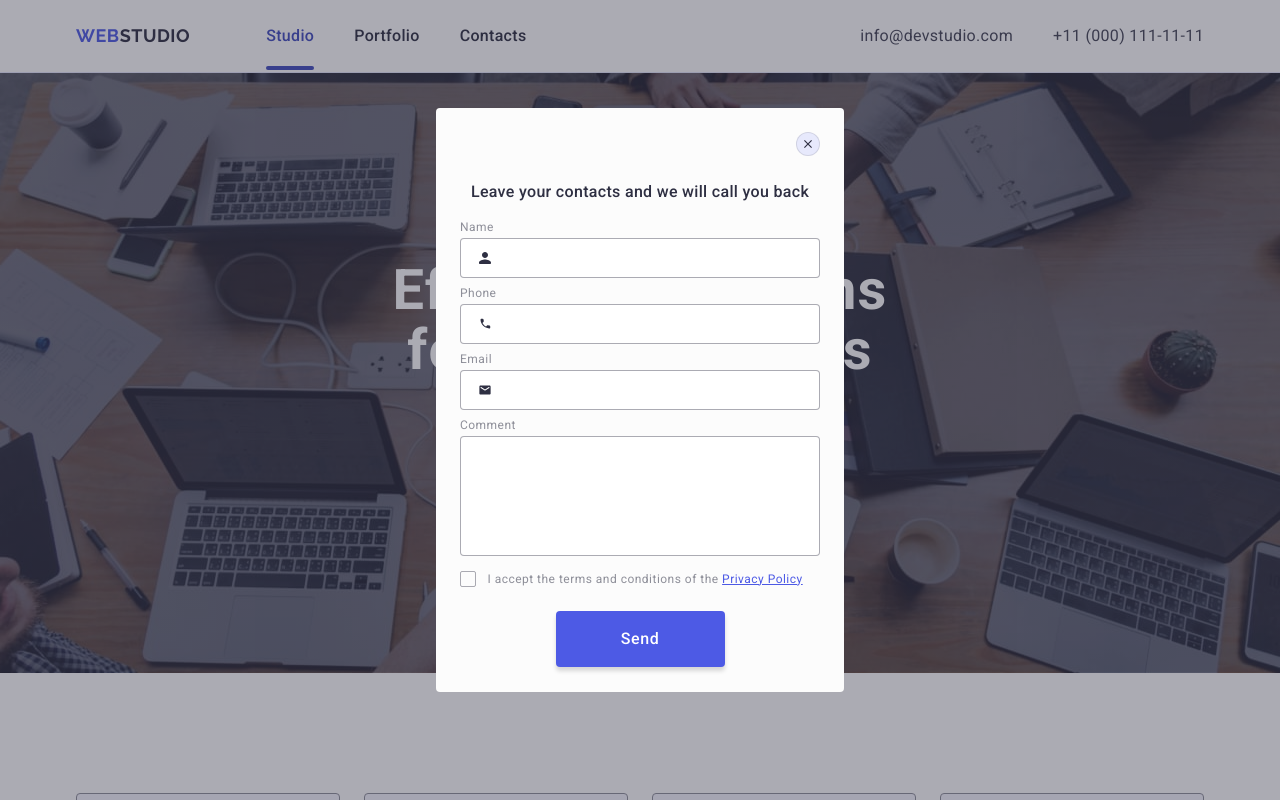
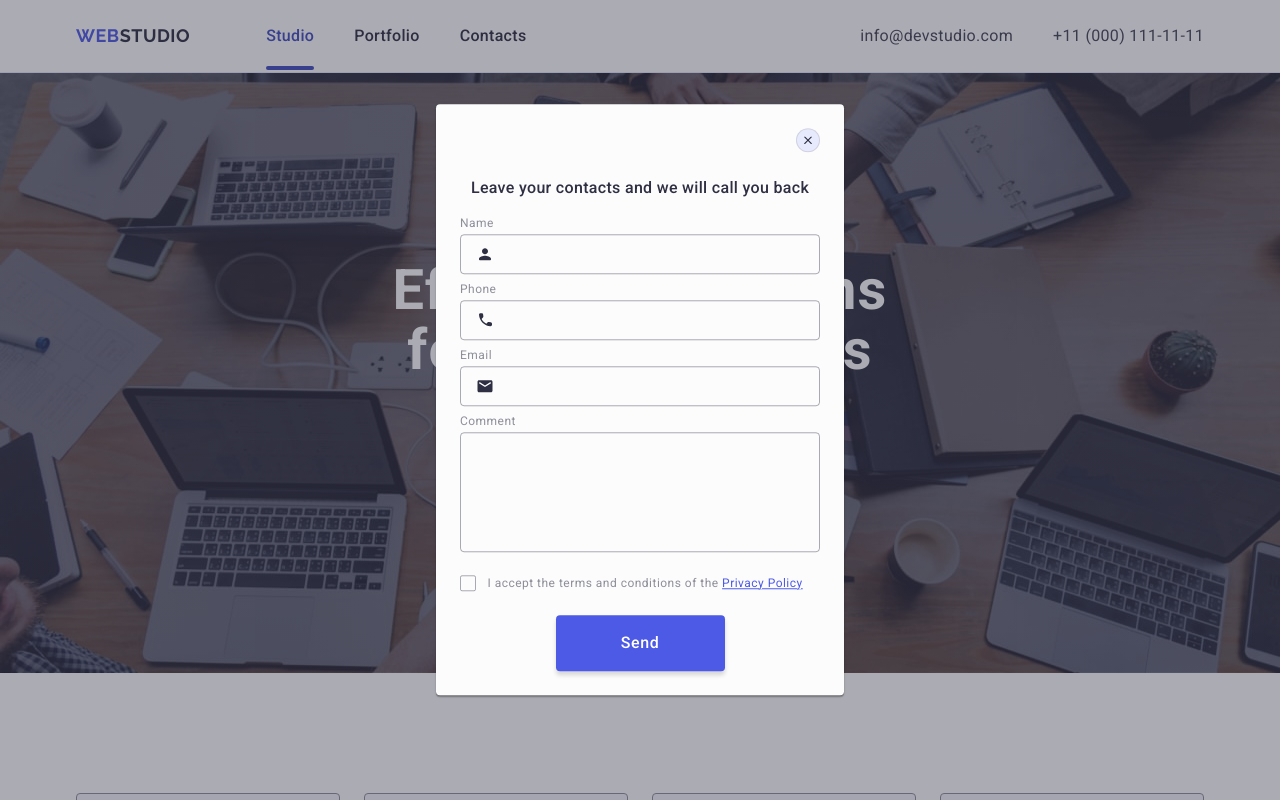
Before and after one commit to OduvanA/goit-markup-hw-05, a plain HTML site: page index.html in a window 1280 px wide. Shown: the top 800 px of the page. Drawn offline with nearby package versions, Linux system fonts and the light colour scheme.

Commit message:
82 mistakes in progress

```diff
--- a/css/styles.css
+++ b/css/styles.css
@@ -429,7 +429,7 @@ button {
 
 }
 
-.footer-subscribe-box-label {
+.footer-subscribe-box-paragraph {
     display: block;
     margin-bottom: 16px;
     color: #ffffff;
@@ -528,7 +528,11 @@ button {
     min-height: 584px;
     background-color: #fcfcfc;
     border-radius: 4px;
-    padding: 24px;
+    padding: 72px 24px 24px 24px;
+    box-shadow: 0px 1px 1px rgba(0, 0, 0, 0.14),
+    0px 1px 3px rgba(0, 0, 0, 0.12),
+    0px 2px 1px rgba(0, 0, 0, 0.2);
+    transition: transform 250ms cubic-bezier(0.4, 0, 0.2, 1);
 }
 
 .contact-form {
@@ -547,12 +551,22 @@ button {
     padding: 0;
     line-height: 0;
     fill: #2E2F42;
+    display: flex;
+    justify-content: center;
+    align-items: center;
+    transition: background-color 250ms cubic-bezier(0.4, 0, 0.2, 1),
+    border 250ms cubic-bezier(0.4, 0, 0.2, 1);
+}
+
+.close-button-icon {
+    transition: fill 250ms cubic-bezier(0.4, 0, 0.2, 1);
 }
 
 .close-button:hover,
 .close-button:focus {
     background-color: #404BBF;
     fill: #ffffff;
+    border: none;
 }
 
 .leave-your-contacts {
@@ -563,7 +577,6 @@ button {
     font-weight: 500;
     line-height: 1.5;
     letter-spacing: 0.02em;
-    margin-top: 48px;
     margin-bottom: 16px;
 }
 
@@ -594,11 +607,12 @@ button {
     border: 1px solid rgba(46, 47, 66, 0.40);
     padding-left: 38px;
     transition: border-color 250ms cubic-bezier(0.4, 0, 0.2, 1);
+    background-color: transparent;
+    outline: transparent;
 }
 
 .contact-form-field:focus {
     border-color: #4d5ae5;
-    outline-color: transparent;
     outline-offset: 4px;
 
 }
@@ -616,6 +630,10 @@ button {
     fill: #4d5ae5;
 }
 
+.contact-form-textarea-wrapper {
+    margin-bottom: 16px;
+}
+
 .contact-form-comment {
     width: 100%;
     height: 120px;
@@ -628,6 +646,8 @@ button {
     border: 1px solid rgba(46, 47, 66, 0.40);
     resize: none;
     padding: 8px 16px;
+    background-color: transparent;
+    outline: transparent;
     transition: border-color 250ms cubic-bezier(0.4, 0, 0.2, 1);
 }
 
@@ -652,6 +672,9 @@ button {
     cursor: pointer;
     fill: transparent;
     margin-right: 8px;
+    transition: background-color 250ms cubic-bezier(0.4, 0, 0.2, 1),
+    border 250ms cubic-bezier(0.4, 0, 0.2, 1),
+    fill 250ms cubic-bezier(0.4, 0, 0.2, 1);
 }
 
 .contact-form-checkbox-label {
@@ -672,6 +695,7 @@ button {
 .contact-form-checkbox {
     background-color: #404bbf;
     fill: #f4f4fd;
+    border: none;
 }
 
 .contact-form-checkbox-input:focus +
--- a/index.html
+++ b/index.html
@@ -491,13 +491,12 @@
             </ul>
       </div>
       <div class="footer-subscribe-box">
-        <label class="footer-subscribe-box-label" for="subscribe-email">
-        Subscribe</label>
+        <p class="footer-subscribe-box-paragraph">
+        Subscribe</p>
         <div class="footer-subscribe-sub-box">
           <input class="footer-subscribe-box-input"
             type="email"
             name="subscribe_email"
-            id="subscribe-email"
             placeholder="Email">
           <button class="footer-subscribe-btn" type="submit">
             Subscribe
@@ -540,7 +539,7 @@
             <input
             class="contact-form-field"
             type="text"
-            name="user_name"
+            name="user-name"
             id="user-name"
             required
             pattern="[a-zA-Zа-яА-ЯіІїЇєЄґҐйЙʼ]+">
@@ -559,7 +558,7 @@
             id="user-phone"
             required
             pattern="[0-9]+">
-            <svg class="contact-form-icon" width="18" height="18">
+            <svg class="contact-form-icon" width="18" height="24">
               <use href="./images/icons.svg#icon-phone"></use>
             </svg>
           </div>
@@ -575,16 +574,16 @@
             name="user_email"
             id="user-email"
             required>
-            <svg class="contact-form-icon" width="18" height="18">
+            <svg class="contact-form-icon" width="18" height="24">
               <use href="./images/icons.svg#icon-email"></use>
             </svg>
           </div>
         </div>
-        <div class="contact-form-field-wrapper">
+        <div class="contact-form-textarea-wrapper">
           <label class="contact-form-label" for="user-comment">Comment</label>
           <textarea
             class="contact-form-comment"
-            name="user_comment"
+            name="user-comment"
             id="user-comment"
             placeholder="Text input">
           </textarea>
@@ -593,11 +592,11 @@
           <input
           class="contact-form-checkbox-input visually-hidden"
           type="checkbox"
-          name="policy_checkbox"
-          id="policy-checkbox"
+          name="user-privacy"
+          id="user-privacy"
           value="true"
           required>
-          <label class="contact-form-checkbox-label" for="policy-checkbox">
+          <label class="contact-form-checkbox-label" for="user-privacy">
             <span class="contact-form-checkbox">
               <svg class="contact-form-checkbox-icon" width="10" height="8">
                 <use href="./images/icons.svg#icon-accept-click"></use>
```
